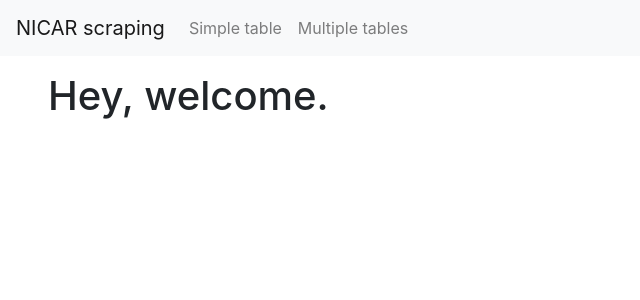
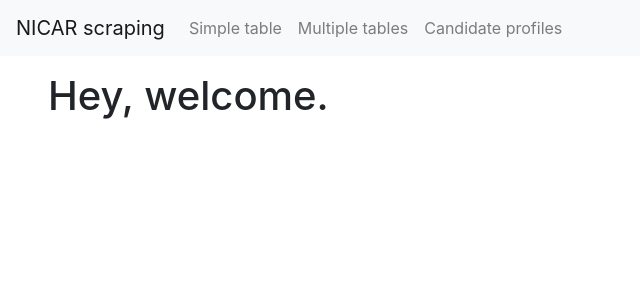
Before and after one commit to asuozzo/nicar2019-scraping, a Flask app: page / in a window 1280 px wide. Shown: the top 300 px of that part, without its empty margins (0-640 px from the left). Run offline with Flask 2, Linux system fonts and the light colour scheme; the page is wider than the window, and the part outside it is not shown; some libraries are stand-ins or nearby versions.

Commit message:
add candidate profiles page router/template

```diff
--- a/scraping_site/candidate_profiles.py
+++ b/scraping_site/candidate_profiles.py
@@ -4,4 +4,4 @@ bp = Blueprint('candidate_profiles', __name__)
 
 @bp.route('/3')
 def candidate_profiles():
-    return "candidate profiles"
+    return render_template('candidate-profiles.html')
--- a/scraping_site/templates/layout.html
+++ b/scraping_site/templates/layout.html
@@ -24,6 +24,9 @@
             <li class="nav-item">
                 <a class="nav-link" href="{{ url_for('multiple_tables.multiple_tables') }}">Multiple tables</a>
             </li>
+            <li class="nav-item">
+                <a class="nav-link" href="{{ url_for('candidate_profiles.candidate_profiles') }}">Candidate profiles</a>
+            </li>
         </ul>
     </div>
     </nav>
```
Also changed, not shown: scraping_site/templates/candidate-profiles.html (added, +10 -0 lines).
